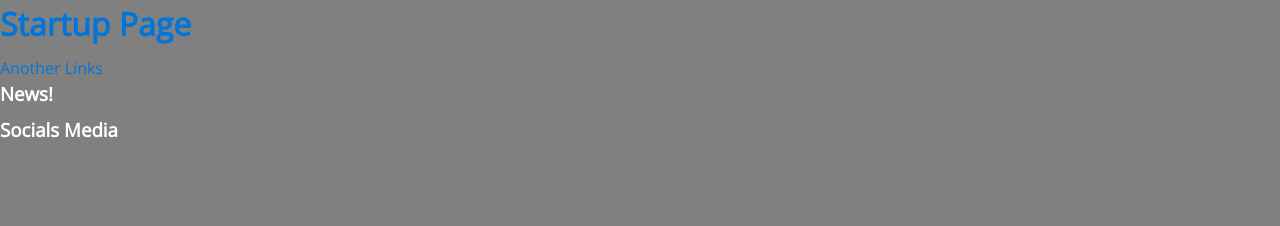
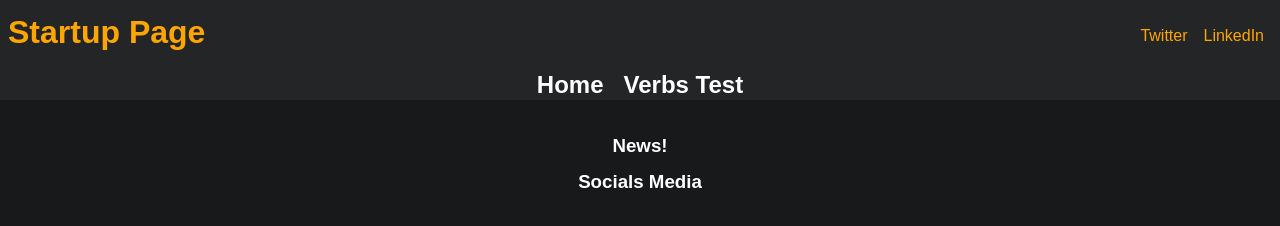
Before and after one commit to Jonulo/startup-page, a website built with webpack: page public/index.html in a window 1280 px wide. Built offline with nearby package versions, Linux system fonts and the light colour scheme.

Commit message:
logic added for english verbs test

```diff
--- a/package.json
+++ b/package.json
@@ -4,8 +4,8 @@
   "description": "Startup page to your favorite browser",
   "main": "index.js",
   "scripts": {
-    "build:prod": "webpack --config ./webpack.config.js",
-    "build:dev": "webpack-dev-server --config ./webpack.dev.config.js",
+    "prod": "webpack --config ./webpack.config.js",
+    "dev": "webpack-dev-server --config ./webpack.dev.config.js",
     "test": "echo \"Error: no test specified\" && exit 1"
   },
   "keywords": [
--- a/public/index.html
+++ b/public/index.html
@@ -7,7 +7,7 @@
 </head>
 <body>
     <main class="Main">
-        <header class="Header" id="header"></header>
+        <header class="header" id="header"></header>
         <section id="content">
             <div class="Main-loading"></div>
         </section>
--- /dev/null
+++ b/src/pages/English.js
@@ -0,0 +1,14 @@
+const English = async () => {
+    const view = `
+        <div class="verb-test">
+            <p class="currentVerb"></p>
+            <input type="text" id="presentAns">
+            <input type="text" id="pastAns">
+            <input type="text" id="participleAns">
+            <input type="button" id="check" value="check">
+        </div>
+    `;
+    return view
+}
+
+export default English
--- a/src/pages/Home.js
+++ b/src/pages/Home.js
@@ -1,6 +1,6 @@
 const Home = () => {
     const view = `
-        <div class="main">
+        <div class="main-page">
             <section>
                 <h3>News!</h3>
             </section>
--- a/src/routes/index.js
+++ b/src/routes/index.js
@@ -1,11 +1,15 @@
 import Header from '../templates/Header'
 import Home from '../pages/Home'
-import getHash from '../utils/getHash'
-import resolveRoutes from '../utils/resolveRoutes'
+import getHash from '../utils/router/getHash'
+import resolveRoutes from '../utils/router/resolveRoutes'
 import Error404 from '../pages/Error404'
+import English from '../pages/English'
+
+import { checkAnswer } from '../utils/englishLogic'
 
 const routes = {
-  '/': Home
+  '/': Home,
+  '/english': English,
 }
 
 const router = async () => {
@@ -19,6 +23,10 @@ const router = async () => {
   let render = routes[route] ? routes[route] : Error404
 
   content.innerHTML = await render()
-};
+
+  if (route === '/english') {
+      checkAnswer()
+  }
+}
 
 export default router
--- a/src/styles/components/_Bootstrap_reboot.scss
+++ b/src/styles/components/_Bootstrap_reboot.scss
@@ -21,7 +21,7 @@ html {
   }
 
   h1 {
-    font-size: 2em;
+    font-size: 2rem;
     margin: 0.67em 0;
   }
 
@@ -266,7 +266,7 @@ html {
 
   body {
     font-family: -apple-system, system-ui, BlinkMacSystemFont, "Segoe UI", Roboto, "Helvetica Neue", Arial, sans-serif;
-    font-size: 1rem;
+    font-size: 18px;
     font-weight: normal;
     line-height: 1.5;
   }
--- a/src/styles/components/_Global.scss
+++ b/src/styles/components/_Global.scss
@@ -1,13 +1,27 @@
 @import url('https://fonts.googleapis.com/css?family=Open+Sans:300,400&display=swap');
 
-$background-color: gray;
+$font: 'Public Sans', sans-serif;
+$primary-color: #242526;
+$secondary-color: orange;
+
+@mixin flex-center {
+    display: flex;
+    align-items: center;
+    justify-content: center;
+}
 
 body {
-    background-color: $background-color;
-    color: white;
-    font-family: 'Open Sans', sans-serif;
-}
-
-h3 {
+    position: fixed;
+    top: 0;
+    bottom: 0;
+    right: 0;
+    left: 0;
+    background-color: #18191a;
+    font-family: $font;
+    font-size: 16px!important;
     color: white;
 }
+#content {
+    padding: 2rem;
+    text-align: center;
+}
--- /dev/null
+++ b/src/styles/components/_Header.scss
@@ -0,0 +1,56 @@
+.header {
+    position: relative;
+    display: flex;
+    flex-direction: column;
+    align-items: center;
+    width: 100%;
+    height: 100px;
+    background-color: $primary-color;
+    color: $secondary-color;
+    padding: 0.5rem;
+    &__top{
+        position: relative;
+        display: flex;
+        justify-content: space-between;
+        width: 100%;
+    }
+    &__title {
+        @include flex-center;
+    }
+    &__socials {
+        @include flex-center;
+        ul {
+            margin: 0;
+            padding: 0;
+            display: flex;
+            flex-direction: row;
+            li {
+                list-style: none;
+                padding: 0.5rem;
+            }
+            li a {
+                text-decoration: none;
+                color: $secondary-color;
+            }
+        }
+    }
+    &__bot {
+        bottom: 0;
+        right: 0;
+        width: 100%;
+    }
+    &__menu {
+        @extend .header__socials;
+        ul li {
+            font-weight: bold;
+            padding: 3px 10px;
+            font-size: 1.5rem;
+            a {
+                color: white;
+            }
+            a:hover{
+                border-bottom: 2px solid $secondary-color;
+            }
+        }
+    }
+}
--- a/src/styles/index.scss
+++ b/src/styles/index.scss
@@ -1,2 +1,5 @@
 @import "components/Bootstrap_reboot";
 @import "components/Global";
+@import "components/Header";
+@import "components/Home";
+@import "components/English"
--- a/src/templates/Header.js
+++ b/src/templates/Header.js
@@ -1,21 +1,46 @@
 const Header = () => {
     const view = `
-      <div class="Header-main">
-        <div class="Header-logo">
-          <h1>
-            <a href="/">
+      <div class="header__top">
+        <div class="header__title">
+            <h1>
               Startup Page
-            </a>
-          </h1>
+            </h1>
         </div>
-        <div class="Header-nav">
-          <a href="#/about">
-            Another Links
-          </a>
+        <div class="header__socials">
+          <ul>
+            <li>
+              <a
+                target="_blank"
+                href="https://twitter.com/Jonuulo"
+              >
+                Twitter
+              </a>
+            </li>
+            <li>
+              <a
+                target="_blank"
+                href="https://www.linkedin.com/in/jorge-nu%C3%B1ez-lopez-aba94a184/"
+              >
+                LinkedIn
+              </a>
+            </li>
+          </ul>
         </div>
       </div>
-    `;
-    return view;
+      <div class="header__bot">
+        <div class="header__menu">
+          <ul>
+            <li>
+              <a href="/">Home</a>
+            </li>
+            <li>
+              <a href="#/english">Verbs Test</a>
+            </li>
+          </ul>
+        </div>
+      </div>
+    `
+    return view
   }
 
   export default Header
--- /dev/null
+++ b/src/utils/english/englishLogic.js
@@ -0,0 +1,31 @@
+import verbs from './verbsList'
+
+function verbGenerator() {
+    var x = Math.floor(Math.random() * 10)
+    document.querySelector(".currentVerb").innerHTML = verbs[x].present
+    return verbs[x]
+}
+
+function checkAnswer() {
+    let currentVerb = verbGenerator()
+    document.getElementById("check").addEventListener("click", () => {
+        let present = document.getElementById("presentAns").value.toLowerCase()
+        let past = document.getElementById("pastAns").value.toLowerCase()
+        let participle = document.getElementById("participleAns").value.toLowerCase()
+
+        if (present === currentVerb.present.toLowerCase() &&
+            past === currentVerb.past.toLowerCase() &&
+            participle === currentVerb.parti.toLowerCase()
+        ){
+            console.log('Correct!')
+            currentVerb = verbGenerator()
+        }else{
+            console.log('Incorrect ):')
+        }
+    })
+}
+
+export {
+    verbGenerator,
+    checkAnswer,
+}
--- a/src/utils/resolveRoutes.js
+++ b/src/utils/router/resolveRoutes.js
@@ -1,7 +1,9 @@
 const resolveRoutes = (route) => {
     console.log('route is:')
     console.log(route)
-    return `${route}`
+    if(route === '/')
+      return route
+    return `/${route}`
   }
 
   export default resolveRoutes
```
Also changed, not shown: src/utils/english/verbsList.js (added, +12 -0 lines), src/styles/components/_English.scss (added), src/styles/components/_Home.scss (added), src/utils/router/getHash.js (renamed from src/utils/getHash.js).
